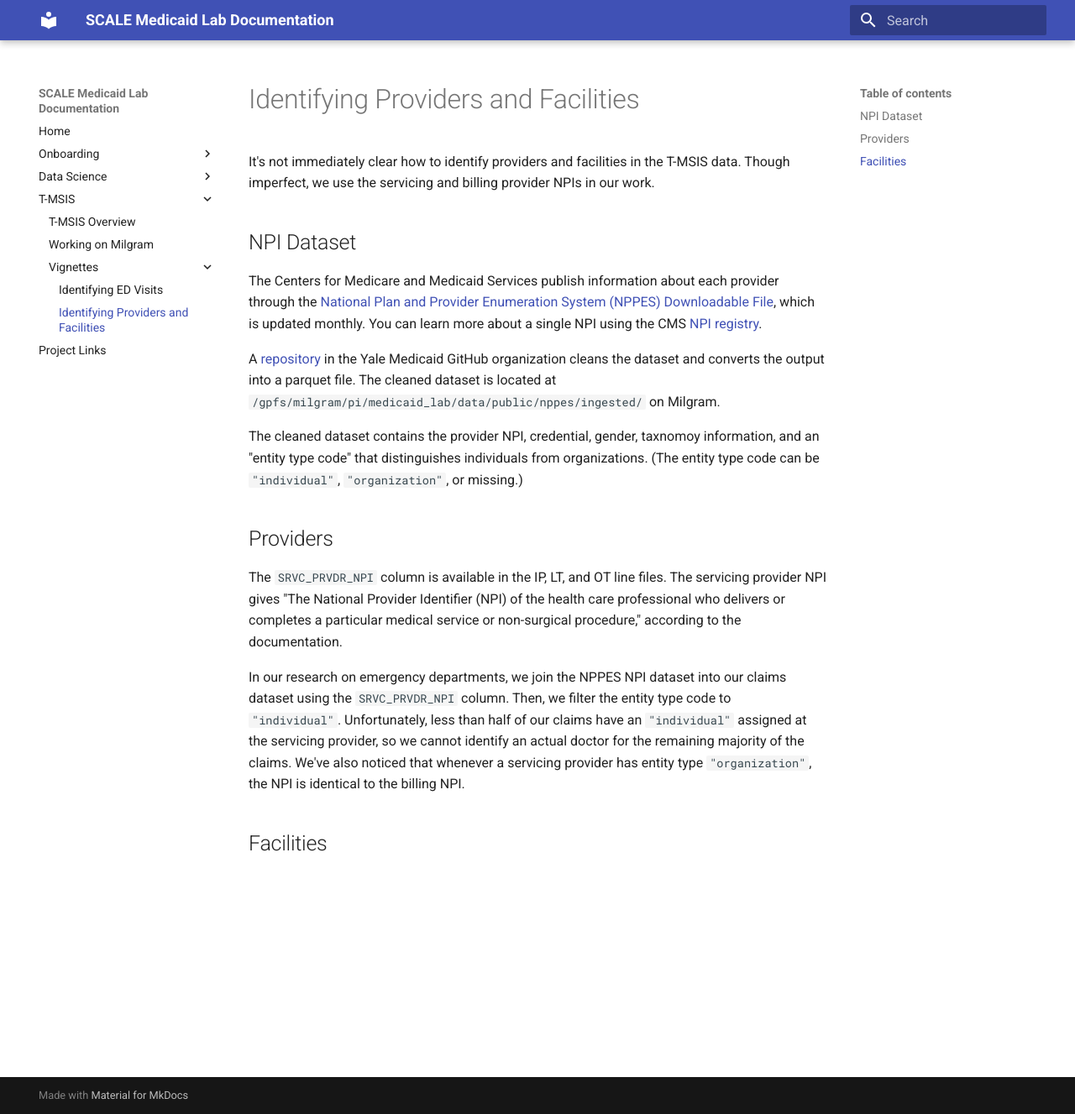
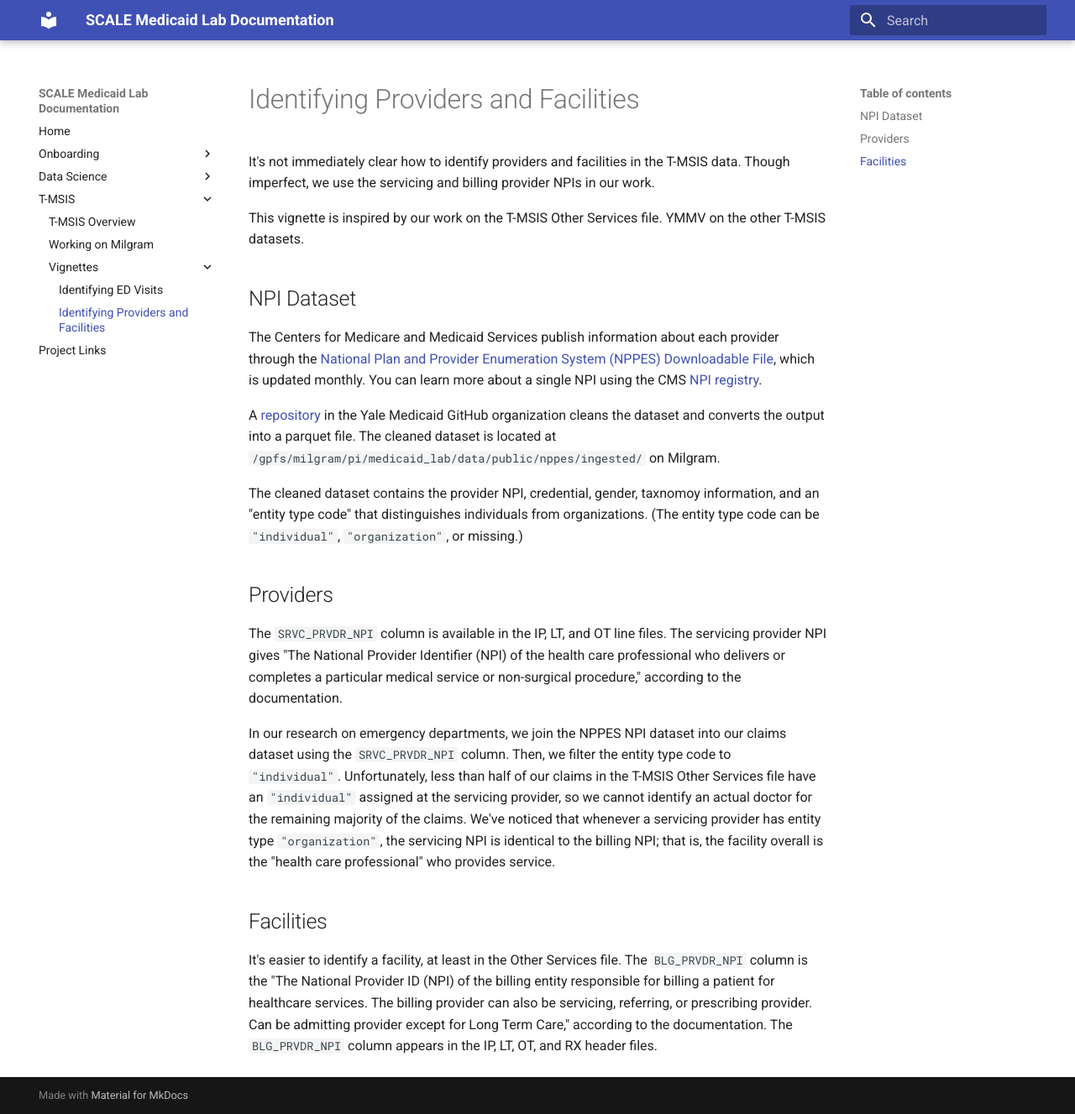
Before and after one commit to Yale-Medicaid/Documentation, an MkDocs documentation site: the page built from docs/tmsis/vignettes/providers.md, in a window 1280 px wide and 1327 px high. Shown: the whole window at 84% size. Built offline with MkDocs 1.6.1 and Material for MkDocs 9.7.7, drawn with Linux system fonts in a browser that asks for light colours.

Commit message:
start facilities

```diff
--- a/docs/tmsis/vignettes/providers.md
+++ b/docs/tmsis/vignettes/providers.md
@@ -1,6 +1,8 @@
 # Identifying Providers and Facilities
 
 It's not immediately clear how to identify providers and facilities in the T-MSIS data. Though imperfect, we use the servicing and billing provider NPIs in our work.
+
+This vignette is inspired by our work on the T-MSIS Other Services file. YMMV on the other T-MSIS datasets.
 
 ## NPI Dataset
 
@@ -14,6 +16,8 @@
 
 The `SRVC_PRVDR_NPI` column is available in the IP, LT, and OT line files. The servicing provider NPI gives "The National Provider Identifier (NPI) of the health care professional who delivers or completes a particular medical service or non-surgical procedure," according to the documentation.
 
-In our research on emergency departments, we join the NPPES NPI dataset into our claims dataset using the `SRVC_PRVDR_NPI` column. Then, we filter the entity type code to `"individual"`. Unfortunately, less than half of our claims have an `"individual"` assigned at the servicing provider, so we cannot identify an actual doctor for the remaining majority of the claims. We've also noticed that whenever a servicing provider has entity type `"organization"`, the NPI is identical to the billing NPI.
+In our research on emergency departments, we join the NPPES NPI dataset into our claims dataset using the `SRVC_PRVDR_NPI` column. Then, we filter the entity type code to `"individual"`. Unfortunately, less than half of our claims in the T-MSIS Other Services file have an `"individual"` assigned at the servicing provider, so we cannot identify an actual doctor for the remaining majority of the claims. We've noticed that whenever a servicing provider has entity type `"organization"`, the servicing NPI is identical to the billing NPI; that is, the facility overall is the "health care professional" who provides service.
 
 ## Facilities
+
+It's easier to identify a facility, at least in the Other Services file. The `BLG_PRVDR_NPI` column is the "The National Provider ID (NPI) of the billing entity responsible for billing a patient for healthcare services. The billing provider can also be servicing, referring, or prescribing provider. Can be admitting provider except for Long Term Care," according to the documentation. The `BLG_PRVDR_NPI` column appears in the IP, LT, OT, and RX header files.
```
